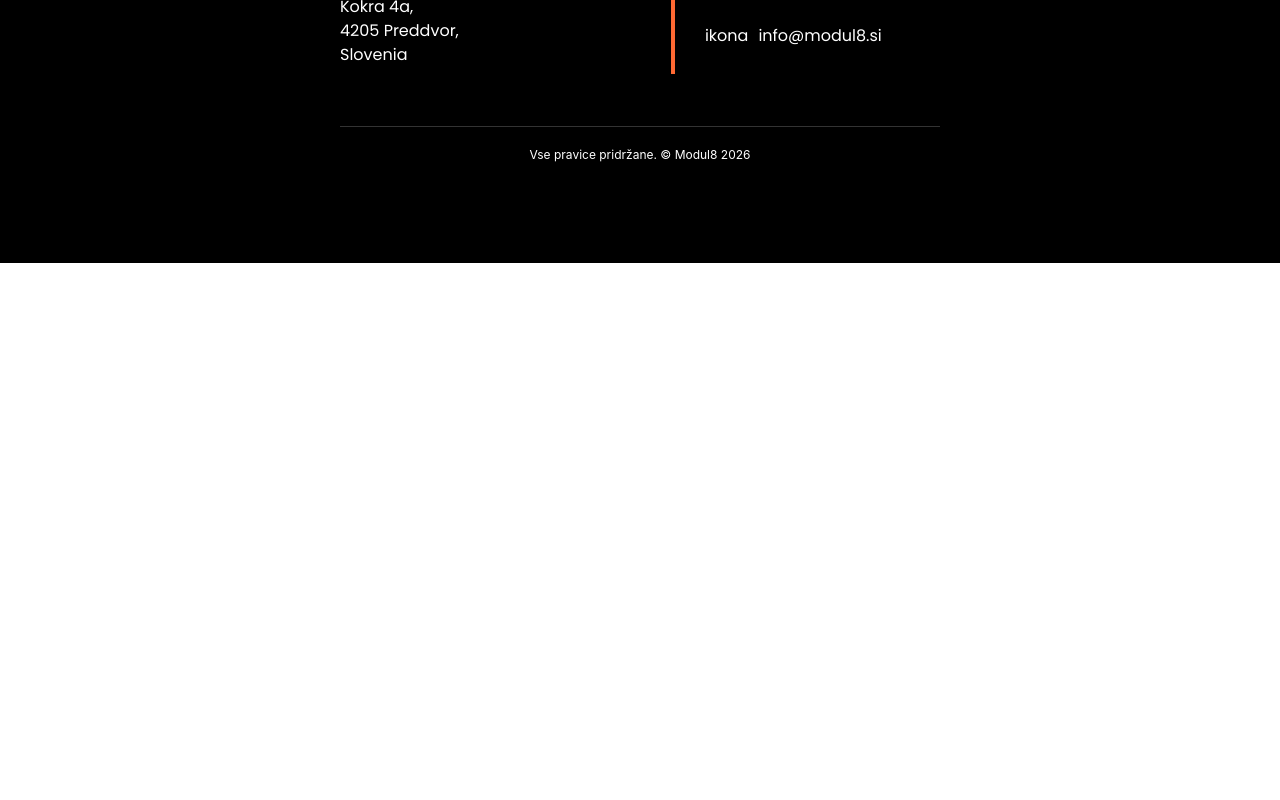
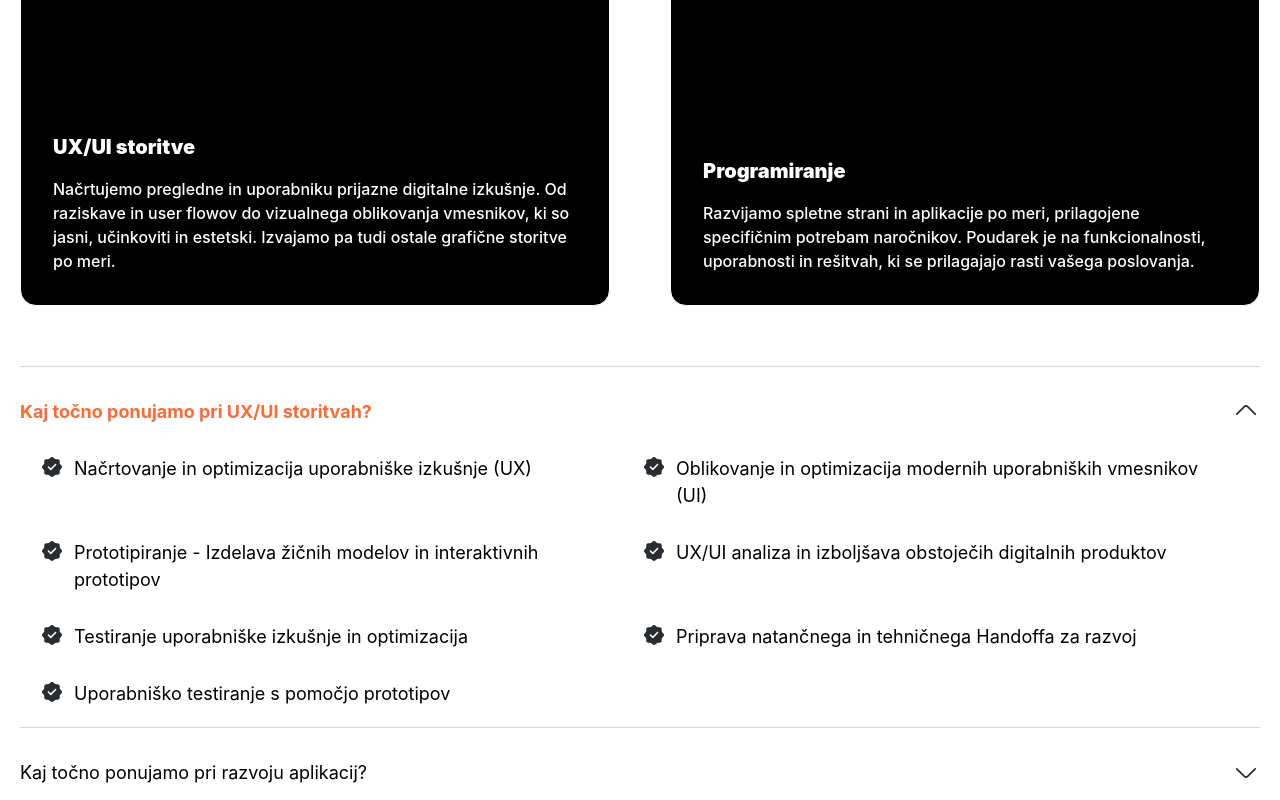
Before and after one commit to Tjasa-Portfolio/Modul8, a Vue app: page / in a window 1280 px wide. Shown: the part 1160-1960 px from the top of the page. Before the commit the page ends 1423 px from the top, so only its background shows below. Built offline with nearby package versions, Linux system fonts and the light colour scheme.

Commit message:
#7 -> implemented services mostly

```diff
--- a/src/assets/style/main.css
+++ b/src/assets/style/main.css
@@ -18,4 +18,5 @@
   --color-orange-main: #ff6933;
   --color-violet-main: #a82fff;
   --color-black-main: #000;
+  --color-light-gray: #d7d7d7;
 }
--- a/src/components/main_content/ServicesComponent.vue
+++ b/src/components/main_content/ServicesComponent.vue
@@ -1,4 +1,23 @@
-<script setup lang="ts"></script>
+<script setup lang="ts">
+import Button from '../shared/ButtonComponent.vue'
+import Accordion from './sub_components/AccordionComponent.vue'
+import ServicesCard from './sub_components/ServicesCardComponent.vue'
+</script>
 <template>
-  <p>SERVICES COMPONENT</p>
+  <div class="flex flex-col justify-center items-center px-5 py-25">
+    <div class="text-center flex flex-col justify-center items-center gap-5">
+      <h2 class="font-black text-black-main text-2xl">Celostne storitve na enem mestu</h2>
+      <p class="font-normal text-black-main text-[16px]">
+        Povezujemo uporabniško izkušnjo in digitalni razvoj v celostne rešitve z dolgoročno
+        vrednostjo
+      </p>
+    </div>
+    <div class="flex flex-col justify-center items-center gap-15 mt-10 md:flex-row w-full">
+      <ServicesCard />
+    </div>
+
+    <!-- FAQ -->
+    <Accordion />
+    <Button text="Nekaj naših referenc" class="mt-15" />
+  </div>
 </template>
--- /dev/null
+++ b/src/components/main_content/sub_components/AccordionComponent.vue
@@ -0,0 +1,120 @@
+<script setup lang="ts">
+import { ref } from 'vue'
+
+type AccordionItem = {
+  id: number
+  question: string
+  answer: string[]
+}
+
+const items: AccordionItem[] = [
+  {
+    id: 1,
+    question: 'Kaj točno ponujamo pri UX/UI storitvah? ',
+    answer: [
+      'Načrtovanje in optimizacija uporabniške izkušnje (UX)',
+      'Oblikovanje in optimizacija modernih uporabniških vmesnikov (UI)',
+      'Prototipiranje - Izdelava žičnih modelov in interaktivnih prototipov ',
+      'UX/UI analiza in izboljšava obstoječih digitalnih produktov',
+      'Testiranje uporabniške izkušnje in optimizacija',
+      'Priprava natančnega in tehničnega Handoffa za razvoj',
+      'Uporabniško testiranje s pomočjo prototipov',
+    ],
+  },
+  {
+    id: 2,
+    question: 'Kaj točno ponujamo pri razvoju aplikacij? ',
+    answer: [
+      'Aplikativni razvoj spletnih in mobilnih rešitev',
+      'Optimizacija delovanja obstoječih aplikacij',
+      'Razvoj uporabniških vmesnikov - UI komponent',
+      'Refaktorizacija kode - pregled, obnova in tehnična nadgradnja ',
+      'Mobilna prilagodljivost aplikacij (Responsive razvoj)',
+      'Analiza in optimizacija dostopnosti (Accessibility audit)',
+    ],
+  },
+]
+
+const openItem = ref<number | null>(1)
+
+function toggleItem(id: number) {
+  openItem.value = openItem.value === id ? null : id
+}
+</script>
+
+<template>
+  <section class="w-full mt-15" aria-labelledby="faq">
+    <div class="divide-y divide-light-gray border-y border-light-gray">
+      <article v-for="item in items" :key="item.id">
+        <button
+          :id="`accordion-question-${item.id}`"
+          type="button"
+          class="flex w-full items-center justify-between gap-6 py-7.5 text-left text-[18px] text-black-main transition-colors hover:cursor-pointer hover:text-orange-main hover:font-bold active:text-orange-main active:font-bold"
+          :class="openItem === item.id ? 'text-orange-main font-bold' : ''"
+          :aria-expanded="openItem === item.id"
+          :aria-controls="`accordion-answer-${item.id}`"
+          @click="toggleItem(item.id)"
+        >
+          <span>{{ item.question }}</span>
+          <span
+            aria-hidden="true"
+            class="flex size-7 shrink-0 items-center justify-center leading-none transition-transform duration-200"
+            :class="openItem === item.id ? 'rotate-180' : ''"
+          >
+            <svg
+              xmlns="http://www.w3.org/2000/svg"
+              width="32"
+              height="32"
+              viewBox="0 0 32 32"
+              fill="none"
+            >
+              <path
+                d="M26.5595 12.428L17.8661 21.1213C16.8395 22.148 15.1595 22.148 14.1328 21.1213L5.43945 12.428"
+                stroke="#292D32"
+                stroke-width="2"
+                stroke-miterlimit="10"
+                stroke-linecap="round"
+                stroke-linejoin="round"
+              />
+            </svg>
+          </span>
+        </button>
+
+        <div
+          v-show="openItem === item.id"
+          :id="`accordion-answer-${item.id}`"
+          role="region"
+          :aria-labelledby="`accordion-question-${item.id}`"
+          class="pb-5 pr-12 text-black-main w-full flex flex-col"
+        >
+          <ul
+            class="w-full space-y-7.5 pl-5 md:grid md:grid-cols-2 md:gap-x-8 md:gap-y-7.5 md:space-y-0"
+          >
+            <li
+              v-for="answer in item.answer"
+              :key="answer"
+              class="w-full justify-start items-start text-left text-[18px] text-black-main flex flex-row gap-2.5"
+            >
+              <div>
+                <svg
+                  xmlns="http://www.w3.org/2000/svg"
+                  width="24"
+                  height="24"
+                  viewBox="0 0 24 24"
+                  fill="none"
+                >
+                  <path
+                    d="M21.5609 10.74L20.2009 9.16C19.9409 8.86 19.7309 8.3 19.7309 7.9V6.2C19.7309 5.14 18.8609 4.27 17.8009 4.27H16.1009C15.7109 4.27 15.1409 4.06 14.8409 3.8L13.2609 2.44C12.5709 1.85 11.4409 1.85 10.7409 2.44L9.17086 3.81C8.87086 4.06 8.30086 4.27 7.91086 4.27H6.18086C5.12086 4.27 4.25086 5.14 4.25086 6.2V7.91C4.25086 8.3 4.04086 8.86 3.79086 9.16L2.44086 10.75C1.86086 11.44 1.86086 12.56 2.44086 13.25L3.79086 14.84C4.04086 15.14 4.25086 15.7 4.25086 16.09V17.8C4.25086 18.86 5.12086 19.73 6.18086 19.73H7.91086C8.30086 19.73 8.87086 19.94 9.17086 20.2L10.7509 21.56C11.4409 22.15 12.5709 22.15 13.2709 21.56L14.8509 20.2C15.1509 19.94 15.7109 19.73 16.1109 19.73H17.8109C18.8709 19.73 19.7409 18.86 19.7409 17.8V16.1C19.7409 15.71 19.9509 15.14 20.2109 14.84L21.5709 13.26C22.1509 12.57 22.1509 11.43 21.5609 10.74ZM16.1609 10.11L11.3309 14.94C11.1909 15.08 11.0009 15.16 10.8009 15.16C10.6009 15.16 10.4109 15.08 10.2709 14.94L7.85086 12.52C7.56086 12.23 7.56086 11.75 7.85086 11.46C8.14086 11.17 8.62086 11.17 8.91086 11.46L10.8009 13.35L15.1009 9.05C15.3909 8.76 15.8709 8.76 16.1609 9.05C16.4509 9.34 16.4509 9.82 16.1609 10.11Z"
+                    fill="#292D32"
+                  />
+                </svg>
+              </div>
+
+              <p>{{ answer }}</p>
+            </li>
+          </ul>
+        </div>
+      </article>
+    </div>
+  </section>
+</template>
--- /dev/null
+++ b/src/components/main_content/sub_components/ServicesCardComponent.vue
@@ -0,0 +1,28 @@
+<script setup lang="ts">
+import { ref } from 'vue'
+
+const list_items = ref([
+  {
+    id: 1,
+    text: 'UX/UI storitve',
+    paragraph:
+      'Načrtujemo pregledne in uporabniku prijazne digitalne izkušnje. Od raziskave in user flowov do vizualnega oblikovanja vmesnikov, ki so jasni, učinkoviti in estetski. Izvajamo pa tudi ostale grafične storitve po meri. ',
+  },
+  {
+    id: 2,
+    text: 'Programiranje',
+    paragraph:
+      'Razvijamo spletne strani in aplikacije po meri, prilagojene specifičnim potrebam naročnikov. Poudarek je na funkcionalnosti, uporabnosti in rešitvah, ki se prilagajajo rasti vašega poslovanja.',
+  },
+])
+</script>
+<template>
+  <div
+    v-for="item in list_items"
+    :key="item.id"
+    class="bg-black flex flex-col justify-end items-start border rounded-2xl text-white-main p-8 max-w-150 w-full h-112.5"
+  >
+    <h3 class="font-black text-xl">{{ item.text }}</h3>
+    <p class="font-medium text-[16px] pt-4">{{ item.paragraph }}</p>
+  </div>
+</template>
```
